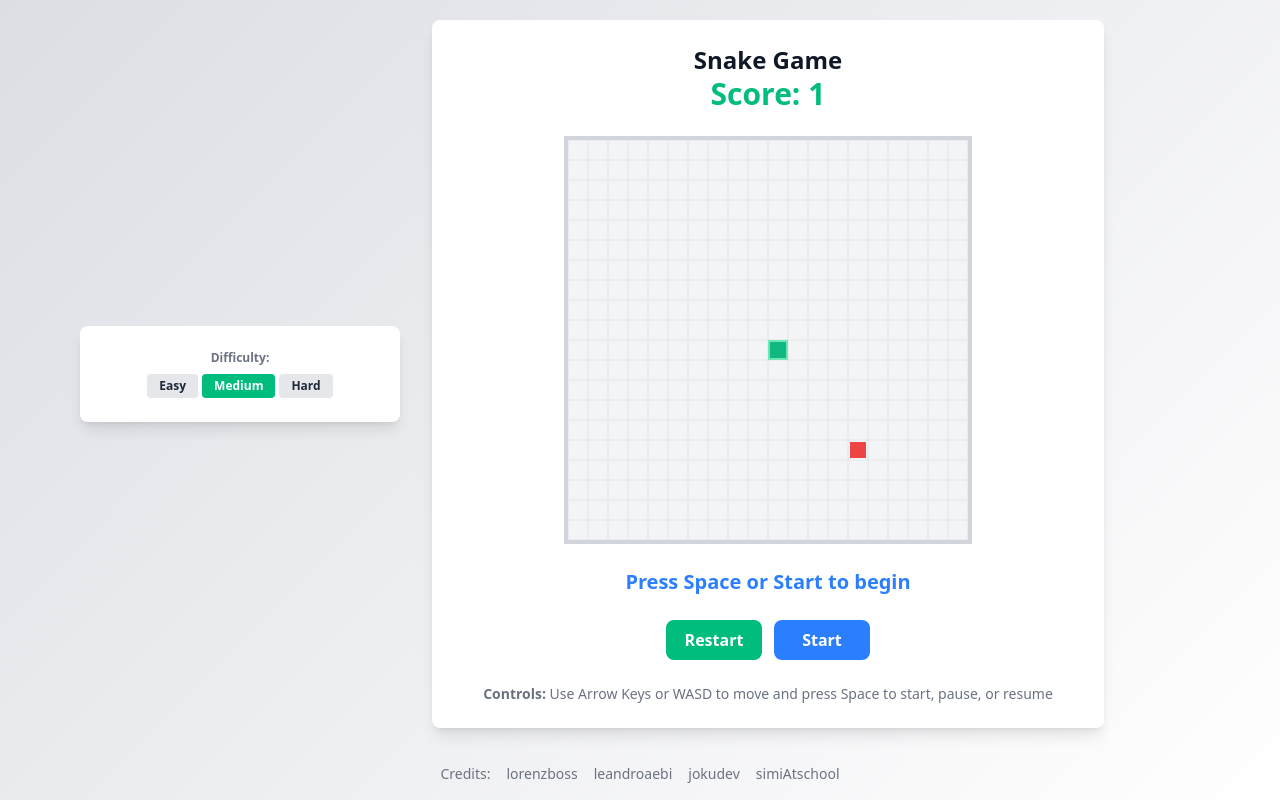
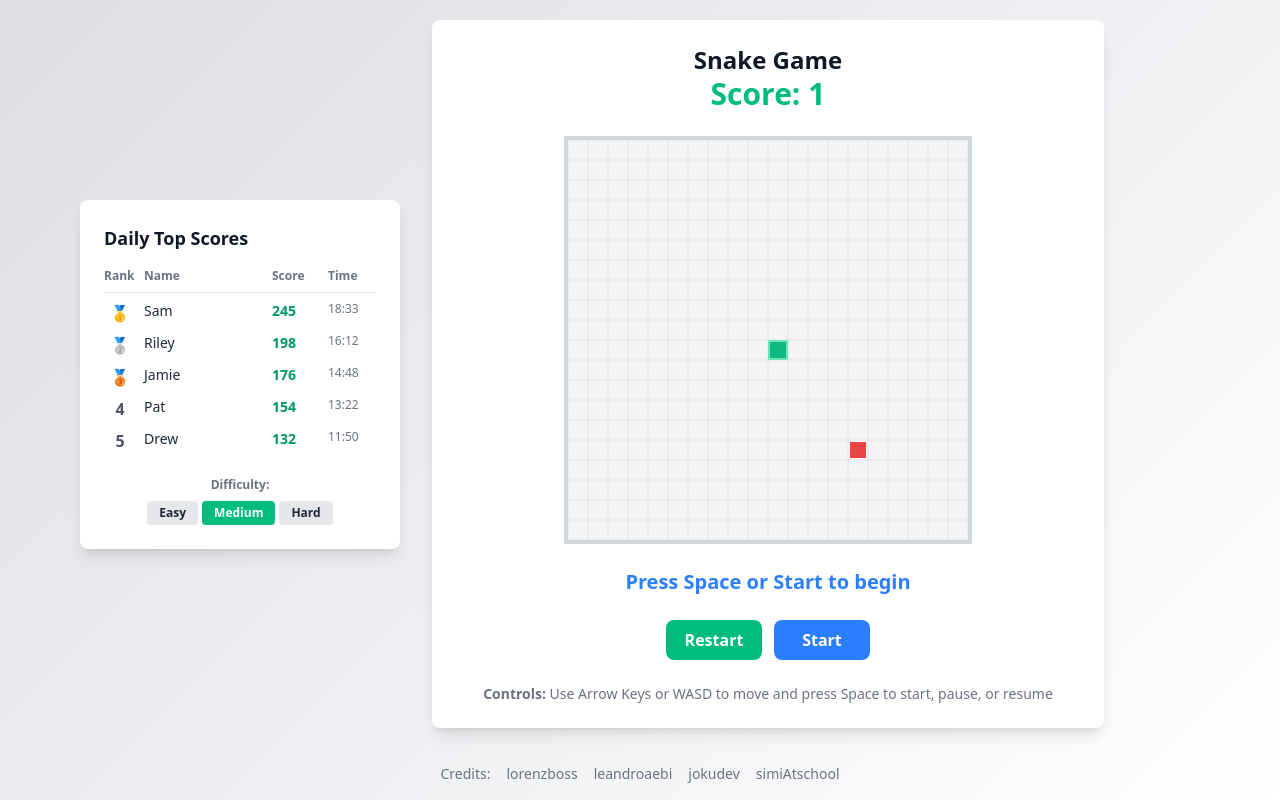
Before and after one commit to bbzbl-it-joku/Module324, a React app in the folder frontend/: page / in a window 1280 px wide. Built offline with nearby package versions, Linux system fonts and the light colour scheme; the HTML template or start-up script is replaced by a standard one.

Commit message:
feat(frontend): Add local leaderboard component to display game scores

```diff
--- /dev/null
+++ b/frontend/src/components/Leaderboard.tsx
@@ -0,0 +1,96 @@
+import type { Difficulty } from '../types/game';
+
+interface LeaderboardEntry {
+  rank: number;
+  firstName: string;
+  score: number;
+  time: string;
+}
+
+const LEADERBOARD_DATA: Record<Difficulty, LeaderboardEntry[]> = {
+  easy: [
+    { rank: 1, firstName: 'Alex', score: 150, time: '14:32' },
+    { rank: 2, firstName: 'Jordan', score: 128, time: '12:45' },
+    { rank: 3, firstName: 'Casey', score: 115, time: '11:20' },
+    { rank: 4, firstName: 'Taylor', score: 98, time: '09:50' },
+    { rank: 5, firstName: 'Morgan', score: 87, time: '08:15' },
+  ],
+  medium: [
+    { rank: 1, firstName: 'Sam', score: 245, time: '18:33' },
+    { rank: 2, firstName: 'Riley', score: 198, time: '16:12' },
+    { rank: 3, firstName: 'Jamie', score: 176, time: '14:48' },
+    { rank: 4, firstName: 'Pat', score: 154, time: '13:22' },
+    { rank: 5, firstName: 'Drew', score: 132, time: '11:50' },
+  ],
+  hard: [
+    { rank: 1, firstName: 'Chris', score: 342, time: '22:15' },
+    { rank: 2, firstName: 'Dana', score: 298, time: '20:44' },
+    { rank: 3, firstName: 'Blake', score: 267, time: '18:30' },
+    { rank: 4, firstName: 'Quinn', score: 234, time: '16:18' },
+    { rank: 5, firstName: 'Sydney', score: 201, time: '14:52' },
+  ],
+};
+
+const MEDALS = ['🥇', '🥈', '🥉'] as const;
+
+interface LeaderboardProps {
+  difficulty: Difficulty;
+}
+
+export default function Leaderboard({ difficulty }: LeaderboardProps) {
+  const entries = LEADERBOARD_DATA[difficulty];
+
+  return (
+    <div>
+      <h3 className="mb-4 text-lg font-bold text-gray-900 dark:text-white">
+        Daily Top Scores
+      </h3>
+      <div className="space-y-2">
+        <div
+          className="grid gap-2 border-b border-gray-200 pb-2 dark:border-gray-700"
+          style={{ gridTemplateColumns: '2rem 1fr 3rem 3rem' }}
+        >
+          <div className="text-xs font-semibold text-gray-500 dark:text-gray-400">
+            Rank
+          </div>
+          <div className="text-xs font-semibold text-gray-500 dark:text-gray-400">
+            Name
+          </div>
+          <div className="text-xs font-semibold text-gray-500 dark:text-gray-400">
+            Score
+          </div>
+          <div className="text-xs font-semibold text-gray-500 dark:text-gray-400">
+            Time
+          </div>
+        </div>
+
+        {entries.map((entry, index) => (
+          <div
+            key={index}
+            className="grid gap-2 rounded hover:bg-gray-50 dark:hover:bg-gray-800"
+            style={{ gridTemplateColumns: '2rem 1fr 3rem 3rem' }}
+          >
+            <div
+              className={`flex items-center justify-center font-semibold ${
+                index < 3
+                  ? 'text-gray-700 dark:text-gray-300'
+                  : 'text-gray-600 dark:text-gray-400'
+              }`}
+            >
+              {MEDALS[index] ?? entry.rank}
+            </div>
+            <div className="text-sm font-medium text-gray-800 dark:text-gray-200">
+              {entry.firstName}
+            </div>
+            <div className="text-sm font-semibold text-emerald-600 dark:text-emerald-400">
+              {entry.score}
+            </div>
+            <div className="text-xs text-gray-500 dark:text-gray-400">
+              {entry.time}
+            </div>
+          </div>
+        ))}
+      </div>
+    </div>
+  );
+}
--- a/frontend/src/pages/Home.tsx
+++ b/frontend/src/pages/Home.tsx
@@ -1,6 +1,7 @@
 import DifficultySwitcher from '../components/DifficultySwitcher';
 import Footer from '../components/Footer';
 import GameBoard from '../components/GameBoard';
+import Leaderboard from '../components/Leaderboard';
 import { useSnakeGame } from '../hooks/useSnakeGame';
 
 export default function Home() {
@@ -13,6 +14,7 @@ export default function Home() {
           <div className="flex gap-8">
             <aside className="hidden w-80 lg:flex lg:flex-col lg:justify-center">
               <div className="flex flex-col gap-6 rounded-lg bg-white p-6 shadow-lg dark:bg-[#1A1F26]">
+                <Leaderboard difficulty={gameState.difficulty} />
                 <DifficultySwitcher
                   currentDifficulty={gameState.difficulty}
                   onDifficultyChange={setDifficulty}
```
